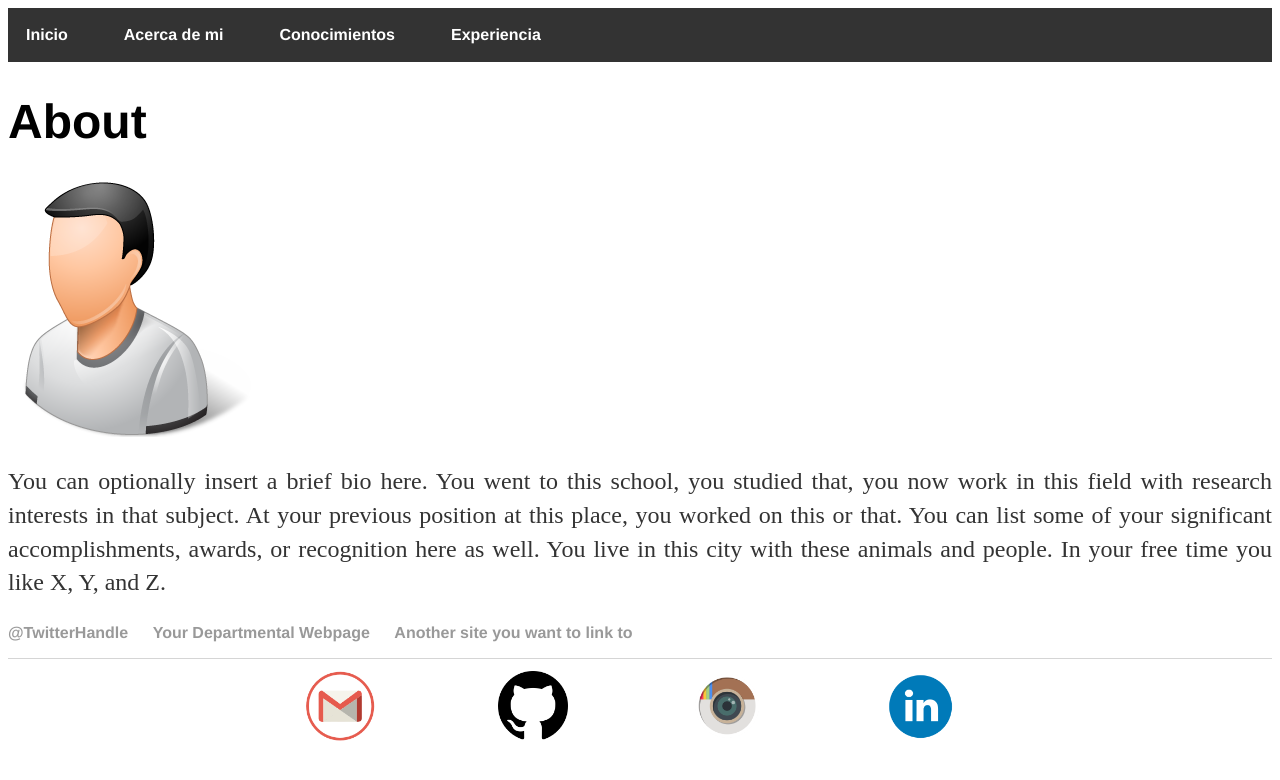
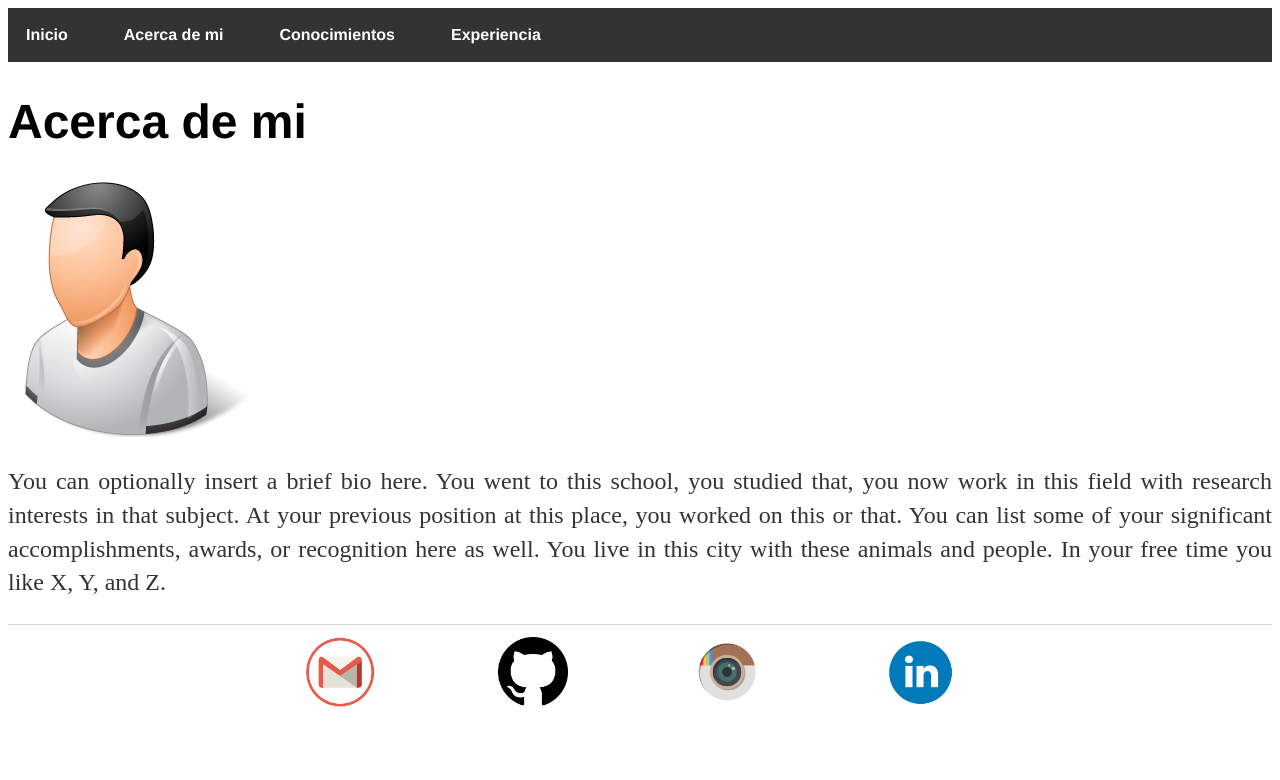
Before and after one commit to isx47590131/isx47590131.github.io, a Jekyll site: the page built from about/index.html, in a window 1280 px wide. Shown: the top 780 px of the page. Built offline with Jekyll 4.4.1, drawn with Linux system fonts in a browser that asks for light colours.

Commit message:
Update index.html

```diff
--- a/about/index.html
+++ b/about/index.html
@@ -4,13 +4,13 @@
 ---
 
 		<div class="about">
-			<h1>About</h1>
+			<h1>Acerca de mi </h1>
 			<img id="person" src="/img/person.png">
-			<p>You can optionally insert a brief bio here. You went to this school, you studied that, you now work in this field with research interests in that subject. At your previous position at this place, you worked on this or that. You can list some of your significant accomplishments, awards, or recognition here as well. You live in this city with these animals and people. In your free time you like X, Y, and Z.</p>
+			<p>You can optionally insert a brief bio here. You went to this school, you studied that,
+				you now work in this field with research interests in that subject. At your previous position
+				at this place, you worked on this or that. You can list some of your significant accomplishments, awards,
+				or recognition here as well. You live in this city with these animals and people.
+				In your free time you like X, Y, and Z.</p>
 
-			<ul class="contacts">
-				<li><a href="#">@TwitterHandle</a></li>
-				<li><a href="#">Your Departmental Webpage</a></li>
-				<li><a href="#">Another site you want to link to</a></li>
-				</ul>
+
 </div>
```
